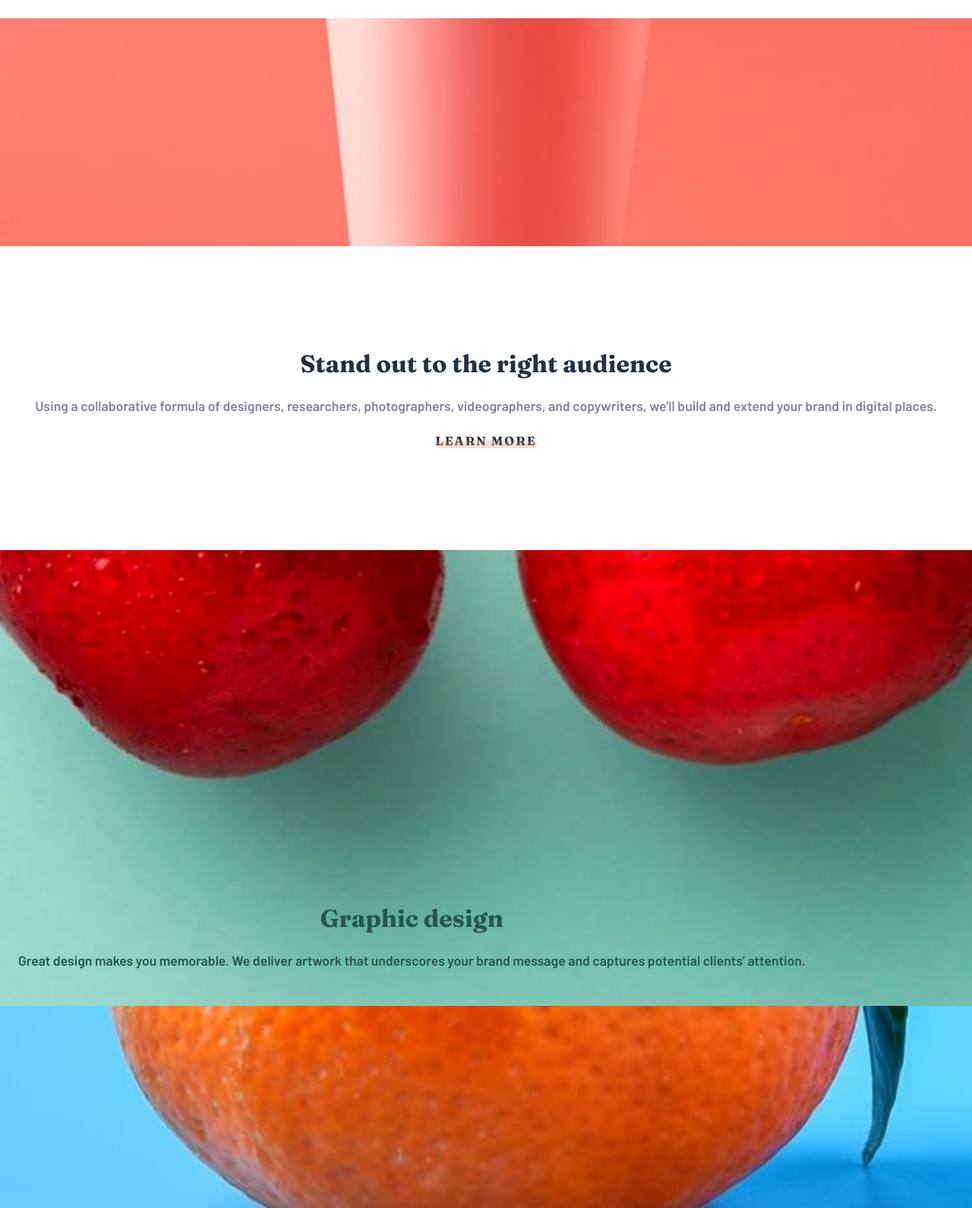
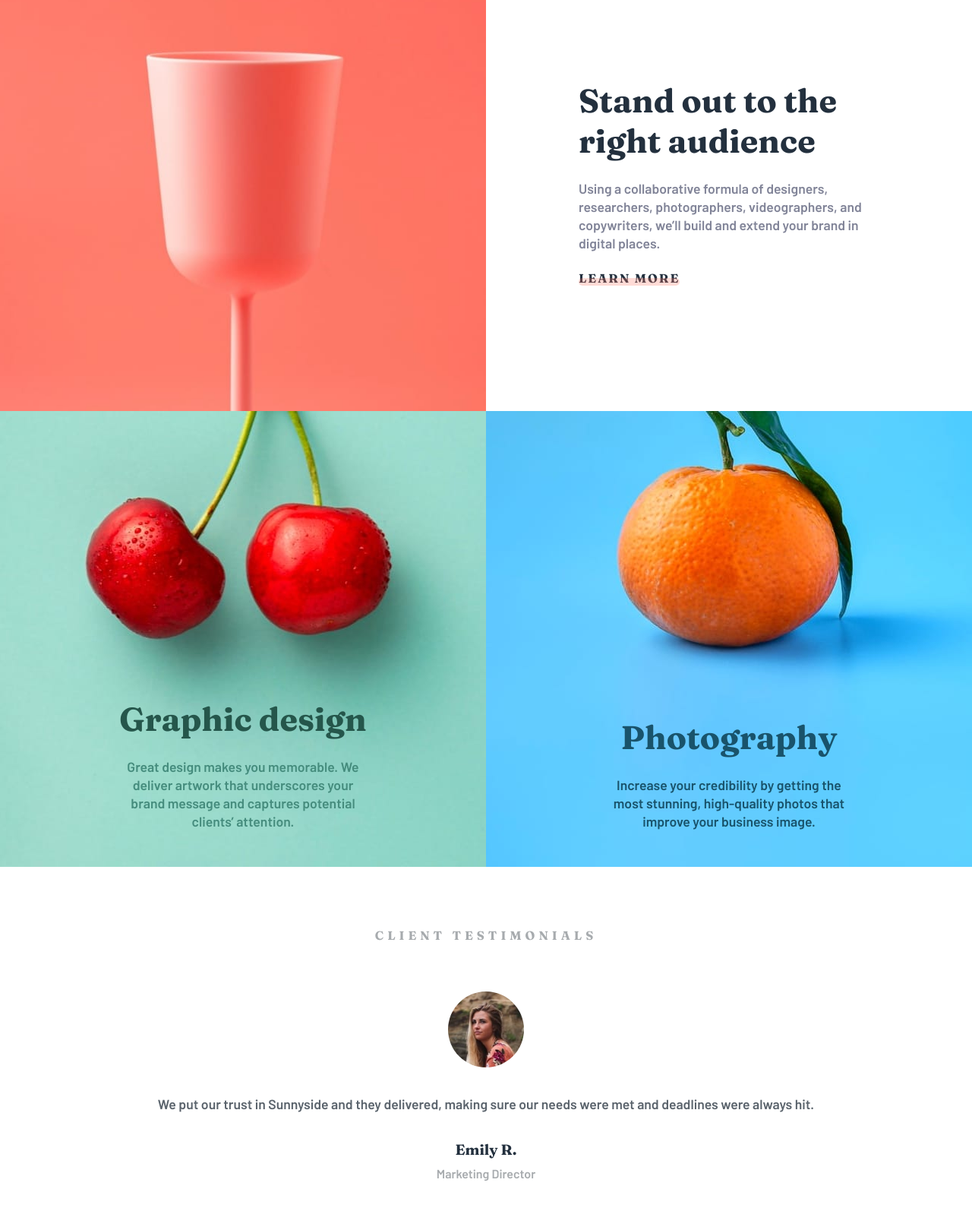
Before and after one commit to DavidMera27/sunnyday-landingpage-naranja, a plain HTML site: page index.html in a window 1280 px wide. Shown: the part 1210-2800 px from the top of the page at 76% size. Drawn offline with Linux system fonts and the light colour scheme.

Commit message:
Part1 pasando a desktop responsive

```diff
--- a/index.html
+++ b/index.html
@@ -19,7 +19,13 @@
     <nav class="header__nav container">
       <img src="images/logo.svg" alt="">
 
-      <img src="images/icon-hamburger.svg" alt="">
+      <img src="images/icon-hamburger.svg" class="nav__hamburguer">
+      <div class="nav__links">
+        <a href="#" class="nav__link">About</a>
+        <a href="#" class="nav__link">Services</a>
+        <a href="#" class="nav__link">Projects</a>
+        <a href="#" class="nav__link nav__link--cta">Contact</a>
+      </div>
     </nav>
 
     <section class="header__main container">
@@ -42,7 +48,7 @@
 
       <div class="topic__image topic__image--second"></div>
 
-      <div class="topic__texts">
+      <div class="topic__texts topic__texts--second">
         <h1 class="topic__tittle">Stand out to the right audience</h1>
         <p class="topic__paragraph">Using a collaborative formula of designers, researchers, photographers,
           videographers, and copywriters, we’ll build
@@ -52,7 +58,7 @@
 
       <div class="topic__job">
         <div class="topic__texts topic__texts--job">
-          <h1 class="topic__tittle">Graphic design</h1>
+          <h1 class="topic__tittle topic__tittle--job">Graphic design</h1>
           <p class="topic__paragraph">Great design makes you memorable. We deliver artwork
             that underscores your brand
             message and captures potential
@@ -62,7 +68,7 @@
 
       <div class="topic__job topic__job--second">
         <div class="topic__texts topic__texts--job">
-          <h1 class="topic__tittle">Photography</h1>
+          <h1 class="topic__tittle topic__tittle--job">Photography</h1>
           <p class="topic__paragraph">Increase your credibility by getting the most stunning, high-quality photos that
             improve your business image.</p>
         </div>
@@ -133,16 +139,6 @@
     </div>
   </footer>
 
-  <!-- main.
-
-
-
-
-
-  About
-  Services
-  Projects
-  Contact -->
 </body>
 
 </html>
--- a/styles.css
+++ b/styles.css
@@ -43,6 +43,22 @@ body {
   grid-template-columns: repeat(2, max-content);
   justify-content: space-between;
   align-items: center;
+}
+
+.nav__links {
+  display: none;
+}
+
+.nav__link {
+  color: var(--white);
+  text-decoration: none;
+}
+
+.nav__link--cta {
+  color: var(--dark-blue);
+  background-color: var(--white);
+  padding: 0.7rem 1.5rem;
+  border-radius: 20px;
 }
 
 .header__main {
@@ -141,9 +157,10 @@ body {
   background-size: cover;
   background-position: center;
   display: flex;
+  justify-content: center;
   padding: 3rem 0;
   --bold-text-color: var(--dark-desaturated-cyan);
-  --light-text-color: var(--dark-desaturated-cyan);
+  --light-text-color: var(--dark-moderate-cyan);
 }
 
 .topic__job--second {
@@ -170,14 +187,14 @@ body {
   text-transform: uppercase;
 }
 
-.testimonials__container{
+.testimonials__container {
   display: flex;
   flex-direction: column;
   margin-top: 4rem;
   gap: 5rem;
 }
 
-.testimonial__item{
+.testimonial__item {
   display: flex;
   flex-direction: column;
   align-items: center;
@@ -209,12 +226,12 @@ body {
   color: var(--grayish-blue);
 }
 
-.gallery{
+.gallery {
   display: grid;
   grid-template-columns: repeat(2, 1fr);
 }
 
-.gallery__item{
+.gallery__item {
   width: 100%;
   aspect-ratio: 1/1;
   background-image: url("images/mobile/image-gallery-milkbottles.jpg");
@@ -223,29 +240,29 @@ body {
   background-position: center;
 }
 
-.gallery__item:nth-of-type(2){
+.gallery__item:nth-of-type(2) {
   background-image: url("images/mobile/image-gallery-orange.jpg");
 }
 
-.gallery__item:nth-of-type(3){
+.gallery__item:nth-of-type(3) {
   background-image: url("images/mobile/image-gallery-cone.jpg");
 }
 
-.gallery__item:nth-of-type(4){
+.gallery__item:nth-of-type(4) {
   background-image: url("images/mobile/image-gallery-sugar-cubes.jpg");
 }
 
-.footer{
-    background-color: #90D4C5;
+.footer {
+  background-color: #90d4c5;
   text-align: center;
 }
 
-.footer__logo{
+.footer__logo {
   width: 200px;
 }
 
 /* Se da un ancho del 90% del padre pero con un limite, y un flex */
-.footer__links{
+.footer__links {
   width: 90%;
   max-width: 400px;
   margin: 0 auto;
@@ -255,22 +272,96 @@ body {
   align-items: center;
 }
 
-.link__item{
+.link__item {
   color: var(--dark-moderate-cyan);
   text-decoration: none;
 }
 
 /* max-content ayuda a que las columnas generadas automaticamente tomen el tamano necesario para su contenido */
-.footer__social{
+.footer__social {
   display: grid;
   grid-auto-columns: max-content;
   grid-auto-flow: column;
   justify-content: center;
   align-items: center;
   gap: 2rem;
+}
+
+.social__icon {
+  display: block;
+}
+
+@media (min-width: 768px) {
+  .header {
+    background-image: url("images/desktop/image-header.jpg");
+  }
+
+  .nav__hamburguer {
+    display: none;
+  }
+
+  .nav__links {
+    display: flex;
+    grid-auto-flow: column;
+    align-items: center;
+    gap: 1.5rem;
+  }
+
+  .topics {
+    grid-template-columns: repeat(2, 1fr);
+    grid-template-rows: repeat(3, 600px);
+    grid-template-areas:
+      "text1 img1"
+      "img2 text2"
+      "job1 job2";
+  }
+
+  .topic__image {
+    grid-area: img1;
+  }
+
+  .topic__image--second {
+    grid-area: img2;
+  }
+
+  .topic__tittle {
+    margin-right: auto;
+    font-size: 2.7rem;
+  }
+
+  .topic__tittle--job {
+    margin-right: unset;
+  }
+
+  .topic__texts {
+    grid-area: text1;
+    text-align: left;
+    padding: 90px;
+    width: 90%;
+  }
+
+  .topic__texts--second {
+    grid-area: text2;
+  }
+
+  .topic__job {
+    grid-area: job1;
+    background-image: url("images/desktop/image-graphic-design.jpg");
+  }
+
+  .topic__job--second {
+    grid-area: job2;
+    background-image: url("images/desktop/image-photography.jpg");
+  }
+
+  .topic__texts--job {
+    text-align: center;
+    width: 80%;
+    padding-bottom: unset;
+  }
+
+  .topic__cta {
+    margin-right: auto;
+  }
 
 }
-
-.social__icon{
-    display: block;
-}
```
Lines whose indentation alone changed are shown as unchanged.
